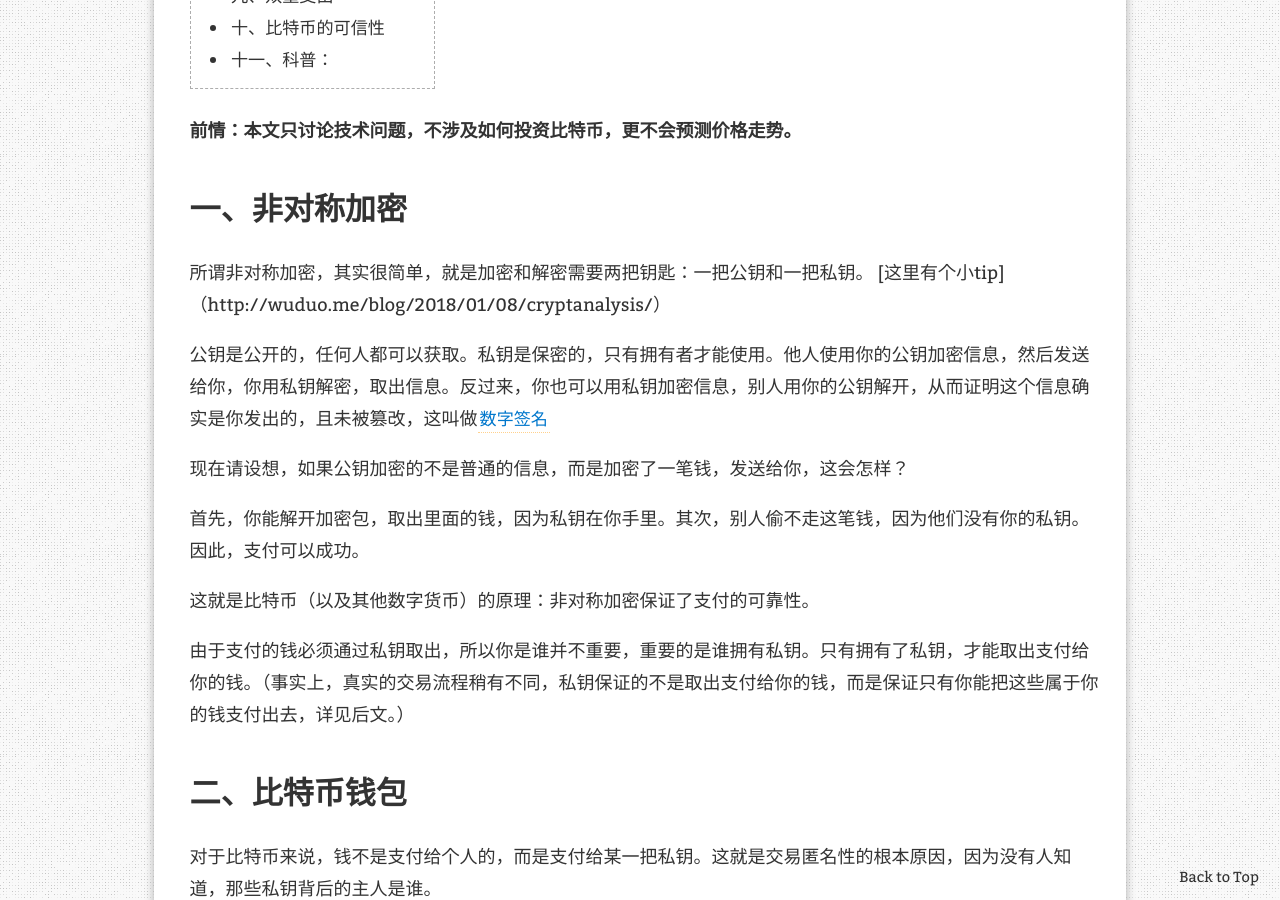
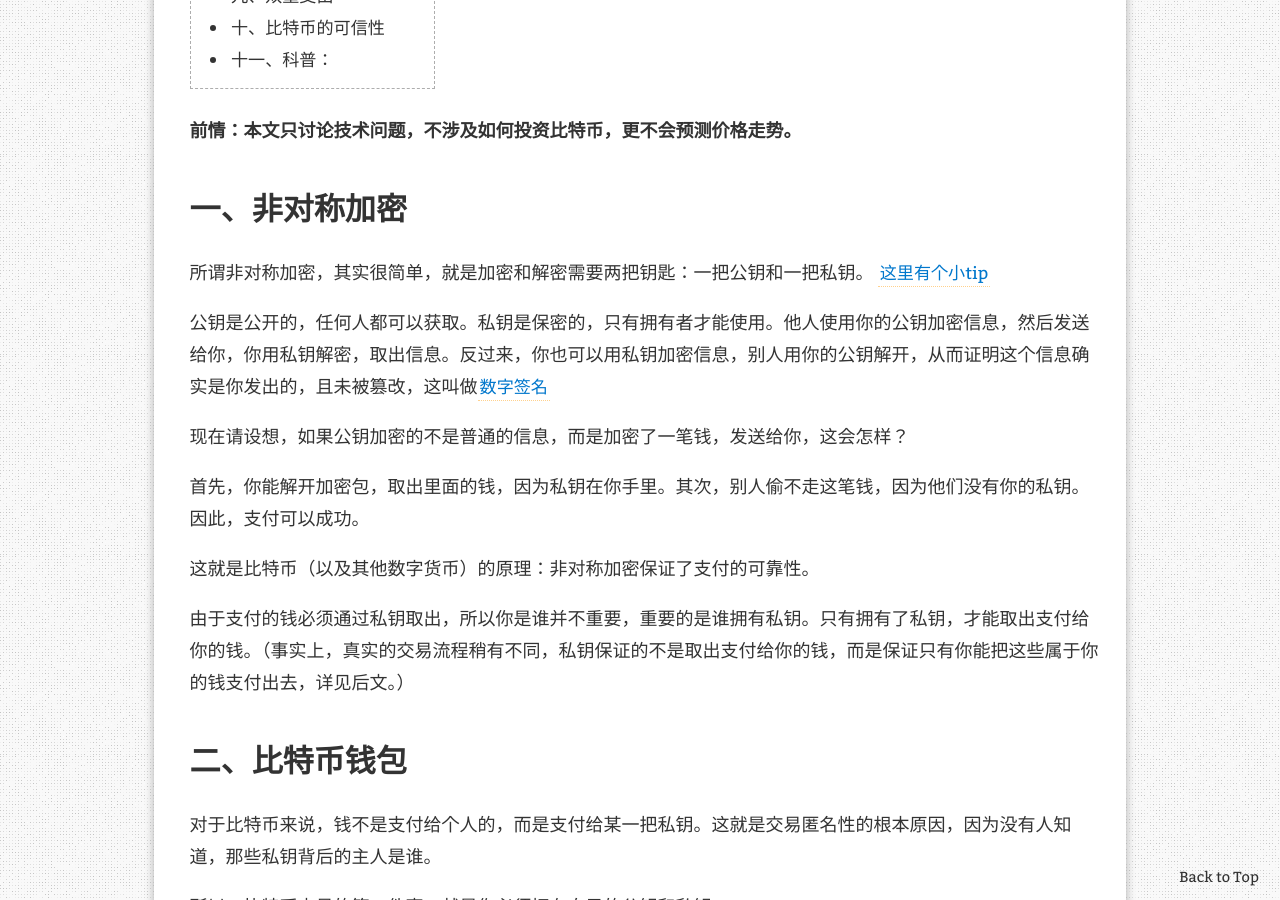
Before and after one commit to programmingduo/blog, a Jekyll site: the page built from _posts/2018-04-28-bit-coins.md, in a window 1280 px wide and 900 px high, scrolled down 644 px. Built offline with Jekyll 4.4.1, drawn with Linux system fonts in a browser that asks for light colours; nearby versions of some CDN libraries; comment, search, counter and statistics services are not loaded; some of the changed lines change nothing that is shown.

Commit message:
modify a link in bit coins

```diff
--- a/_posts/2018-04-28-bit-coins.md
+++ b/_posts/2018-04-28-bit-coins.md
@@ -15,7 +15,7 @@ redirect_from:
 
 # 一、非对称加密
 
-所谓非对称加密，其实很简单，就是加密和解密需要两把钥匙：一把公钥和一把私钥。 [这里有个小tip]（http://wuduo.me/blog/2018/01/08/cryptanalysis/）
+所谓非对称加密，其实很简单，就是加密和解密需要两把钥匙：一把公钥和一把私钥。 [这里有个小tip](http://wuduo.me/blog/2018/05/02/cryptanalysis/)
 
 公钥是公开的，任何人都可以获取。私钥是保密的，只有拥有者才能使用。他人使用你的公钥加密信息，然后发送给你，你用私钥解密，取出信息。反过来，你也可以用私钥加密信息，别人用你的公钥解开，从而证明这个信息确实是你发出的，且未被篡改，这叫做[数字签名](http://wuduo.me/blog/2018/05/02/digital-signature/)
 
```
